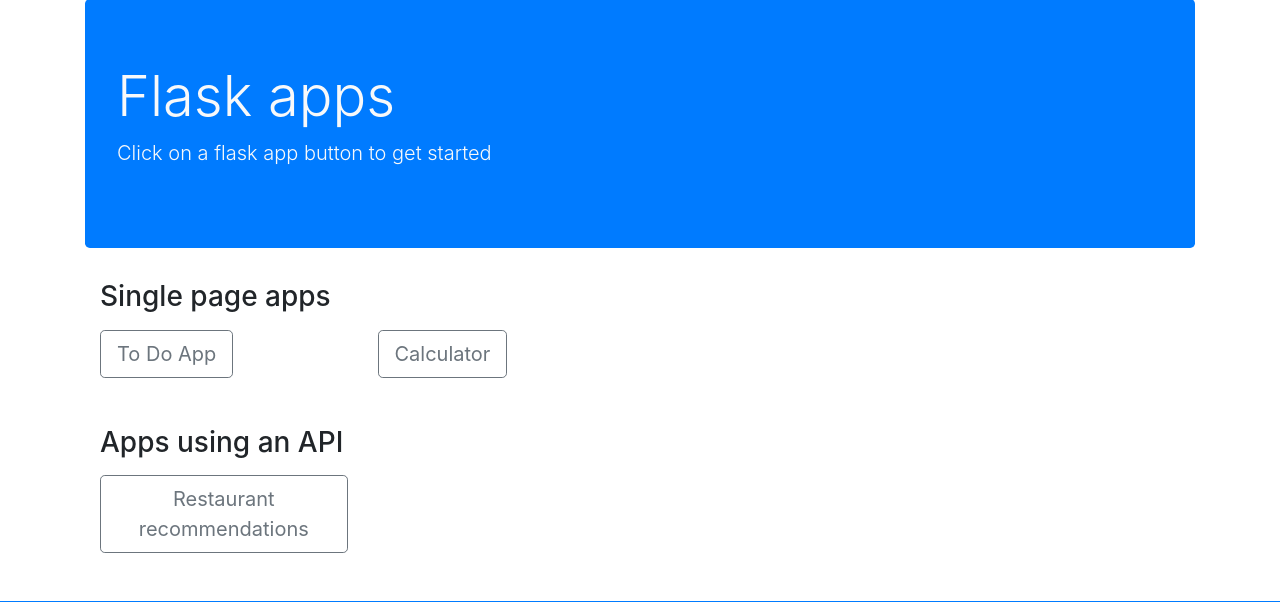
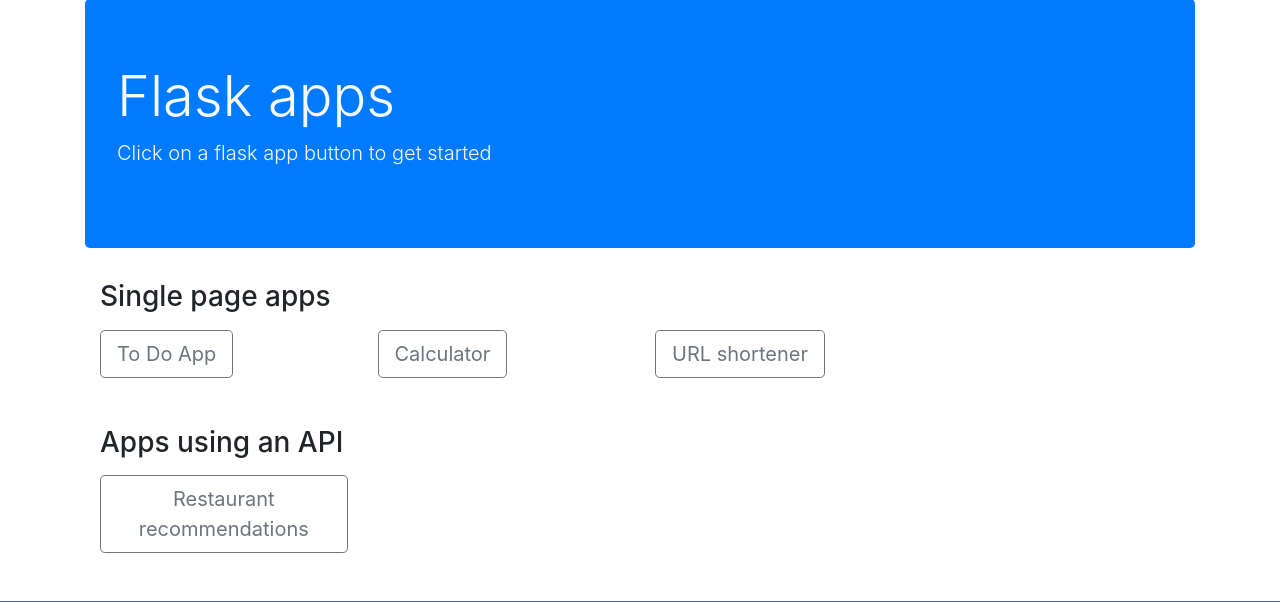
Before and after one commit to PhilipDW183/flask-test, a Flask app: page / in a window 1280 px wide. Shown: the part 81-683 px from the top of the page. Run offline with Flask 2, Linux system fonts and the light colour scheme; some libraries are stand-ins or nearby versions.

Commit message:
URL-Add button on homepage to url

```diff
--- a/core/templates/index.html
+++ b/core/templates/index.html
@@ -16,6 +16,9 @@
             <div class = "col-3 mb-5">
                 <a class = "btn btn-outline-secondary btn-lg" href="calculator">Calculator</a>
             </div>
+            <div class = "col-3 mb-5">
+                <a class = "btn btn-outline-secondary btn-lg" href="url">URL shortener</a>
+            </div>
         </div>
 
         <h3 class="mb-3">Apps using an API</h3>
--- a/core/url_shortener/routes.py
+++ b/core/url_shortener/routes.py
@@ -18,6 +18,5 @@ def shorten_url():
 
 @url_shortener.route(f'{base_path}/<shortened_url>')
 def redirect_to_url(shortened_url):
-    long_url = s.tinurl.expand(shortened_url)
-    print(long_url)
+    long_url = s.tinyurl.expand(shortened_url)
     return redirect(long_url)
--- a/requirements.txt
+++ b/requirements.txt
@@ -10,6 +10,7 @@ importlib-metadata==6.0.0
 itsdangerous==2.1.2
 Jinja2==3.1.2
 MarkupSafe==2.1.2
+pyshorteners==1.0.1
 python-dotenv==0.21.1
 requests==2.24.0
 urllib3==1.25.11
```
